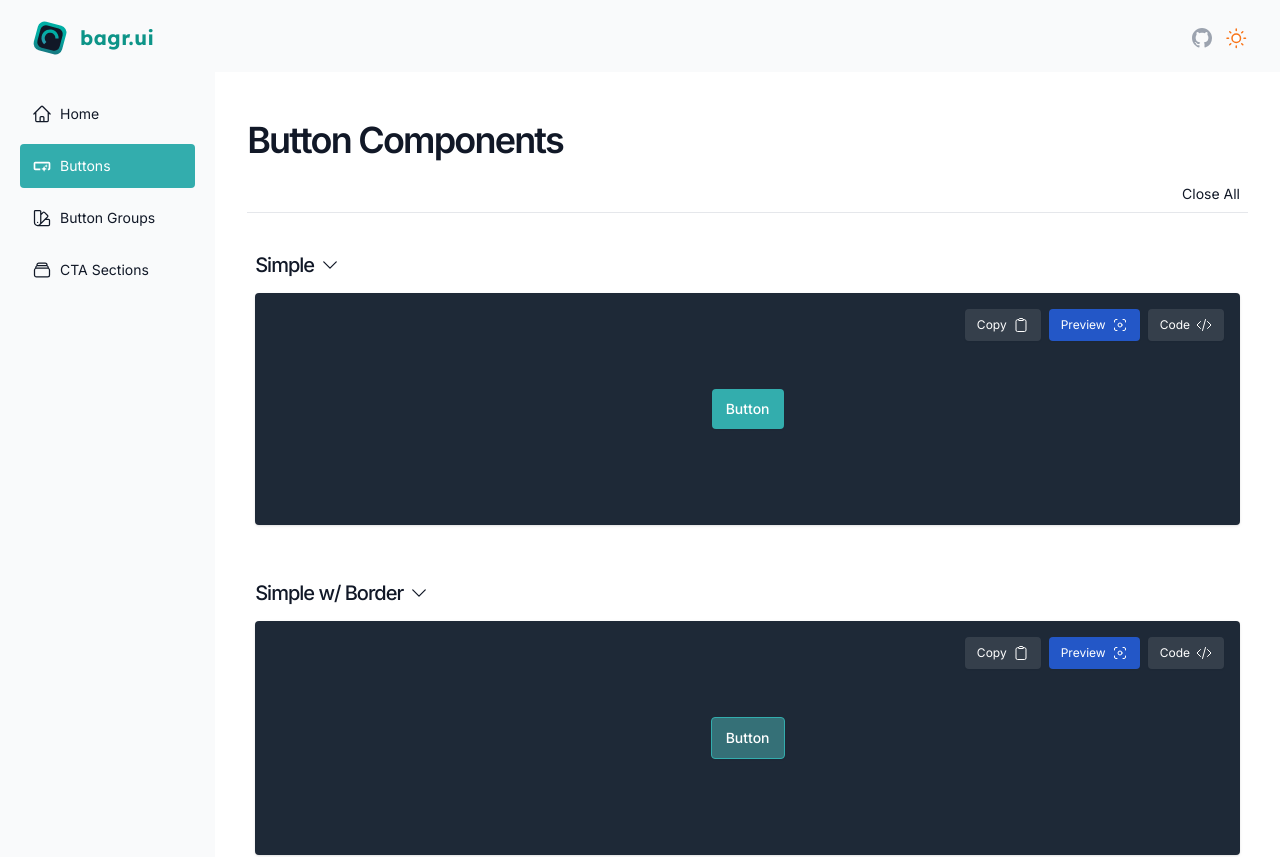
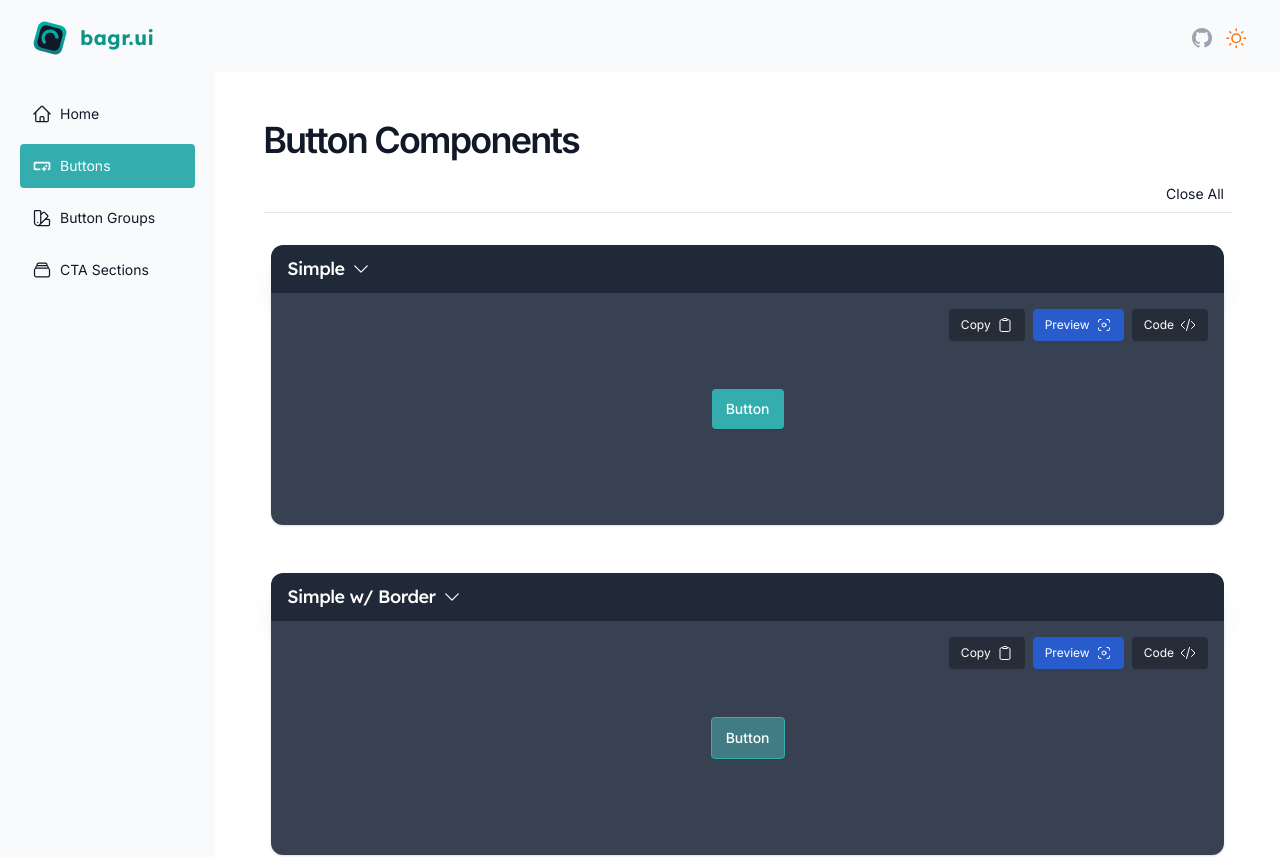
Before and after one commit to kiko-g/bagr-ui, a Next.js app: page /ui/buttons in a window 1280 px wide. Shown: the top 857 px of the page. Built offline with nearby package versions, Linux system fonts and the light colour scheme.

Commit message:
fix: styles

```diff
--- a/components/ComponentShowcase.tsx
+++ b/components/ComponentShowcase.tsx
@@ -10,8 +10,9 @@ import {
 } from "@heroicons/react/24/outline"
 import { Prism as SyntaxHighlighter } from "react-syntax-highlighter"
 import { coldarkDark } from "react-syntax-highlighter/dist/cjs/styles/prism"
-import { JetBrains_Mono } from "next/font/google"
+import { JetBrains_Mono, Lexend } from "next/font/google"
 
+const lexend = Lexend({ subsets: ["latin"] })
 const jetBrainsMono = JetBrains_Mono({ subsets: ["latin"] })
 
 type Props = {
@@ -46,11 +47,13 @@ export function ComponentShowcase({ name, path, collapseAll = false, Component }
         <Disclosure.Button
           onClick={() => setIsOpen((prev) => !prev)}
           className={classNames(
-            isOpen ? "" : "",
-            "flex items-center gap-x-1.5 rounded px-2 py-1.5 transition hover:text-blue-600 hover:underline dark:hover:text-blue-500",
+            isOpen ? "rounded-t-xl" : "rounded-xl",
+            "mx-2 flex items-center gap-x-1.5 bg-gray-800 px-4 py-2.5 text-white shadow-xl transition hover:bg-primary-900 dark:bg-secondary-900/20 dark:hover:bg-secondary-900/60",
           )}
         >
-          <span className="text-left text-lg font-medium tracking-tighter lg:text-xl">{name}</span>
+          <span className={classNames(lexend.className, "text-left text-lg font-medium tracking-tight lg:text-lg")}>
+            {name}
+          </span>
           <ChevronDownIcon className="h-5 w-5" />
         </Disclosure.Button>
 
@@ -63,7 +66,7 @@ export function ComponentShowcase({ name, path, collapseAll = false, Component }
           leaveFrom="transform scale-100 opacity-100"
           leaveTo="transform scale-95 opacity-0"
         >
-          <Disclosure.Panel className="mb-8 mt-2 px-2">
+          <Disclosure.Panel className="mb-8 px-2">
             <div className="group relative">
               {/* Controls */}
               <div className="absolute right-4 top-4 flex items-center justify-end gap-2">
@@ -76,7 +79,7 @@ export function ComponentShowcase({ name, path, collapseAll = false, Component }
             {/* Showcase */}
             {isCodeVisible ? (
               code === "" ? (
-                <div className="flex w-full items-center justify-center rounded bg-[#1E2937] px-8 py-24 shadow dark:bg-white/5">
+                <div className="flex w-full items-center justify-center rounded-b-xl bg-[#1E2937] px-8 py-24 shadow dark:bg-black/10">
                   <svg
                     fill="none"
                     xmlns="http://www.w3.org/2000/svg"
@@ -107,9 +110,10 @@ export function ComponentShowcase({ name, path, collapseAll = false, Component }
                     style={coldarkDark}
                     customStyle={{
                       whiteSpace: "pre-wrap",
-                      borderRadius: "0.25rem",
+                      borderRadius: "0 0 0.75rem 0.75rem",
                       minHeight: "400px",
                       maxHeight: "600px",
+                      margin: "0",
                     }}
                   >
                     {code}
@@ -117,7 +121,7 @@ export function ComponentShowcase({ name, path, collapseAll = false, Component }
                 </div>
               )
             ) : (
-              <div className="flex w-full items-center justify-center rounded bg-[#1E2937] px-8 py-24 shadow dark:bg-white/5">
+              <div className="flex w-full items-center justify-center rounded-b-xl bg-gray-700 px-8 py-24 shadow dark:bg-black/40">
                 <Component />
               </div>
             )}
@@ -149,7 +153,7 @@ function CopyCodeButton({ text }: { text: string }) {
         "flex items-center justify-start gap-1.5 rounded px-3 py-2 text-xs shadow-sm transition disabled:cursor-not-allowed",
         isCopied
           ? "bg-teal-600 text-white"
-          : "bg-white/10 text-white hover:bg-blue-600/80 hover:text-white dark:bg-black/20 dark:hover:bg-blue-500/60",
+          : "bg-black/30 text-white hover:bg-blue-600/80 hover:text-white dark:bg-black/40 dark:hover:bg-blue-500/60",
       )}
     >
       <span>{isCopied ? "Copied" : "Copy"}</span>
@@ -165,7 +169,7 @@ function ViewComponentButton({ isCodeVisible, action }: { isCodeVisible: boolean
       className={classNames(
         "flex items-center justify-start gap-1.5 rounded px-3 py-2 text-xs text-white shadow-sm transition hover:text-white disabled:cursor-not-allowed",
         isCodeVisible
-          ? "bg-white/10 hover:bg-blue-600/80 dark:bg-black/20 dark:hover:bg-blue-500/60"
+          ? "bg-black/30 hover:bg-blue-600/80 dark:bg-black/40 dark:hover:bg-blue-500/60"
           : "bg-blue-600/80 text-white hover:opacity-80 dark:bg-blue-500/60 dark:hover:opacity-80",
       )}
     >
@@ -183,7 +187,7 @@ function ViewCodeButton({ isCodeVisible, action }: { isCodeVisible: boolean; act
         "flex items-center justify-start gap-1.5 rounded px-3 py-2 text-xs text-white shadow-sm transition hover:text-white disabled:cursor-not-allowed",
         isCodeVisible
           ? "bg-blue-600/80 text-white hover:opacity-80 dark:bg-blue-500/60 dark:hover:opacity-80"
-          : "bg-white/10 hover:bg-blue-600/80 dark:bg-black/20 dark:hover:bg-blue-500/60",
+          : "bg-black/30 hover:bg-blue-600/80 dark:bg-black/40 dark:hover:bg-blue-500/60",
       )}
     >
       <span className="hidden lg:inline-flex">Code</span>
@@ -191,69 +195,3 @@ function ViewCodeButton({ isCodeVisible, action }: { isCodeVisible: boolean; act
     </button>
   )
 }
-
-function ViewCodeSwitch({
-  viewCode,
-  toggle,
-  modern = true,
-}: {
-  viewCode: boolean
-  toggle: () => void
-  modern?: boolean
-}) {
-  return modern ? (
-    <Switch
-      checked={viewCode}
-      onChange={toggle}
-      className="flex items-center justify-start rounded border-4 border-gray-900/5 bg-gray-900/5 text-sm shadow-sm transition dark:border-white/5 dark:bg-white/5"
-    >
-      <span className="sr-only">Use setting</span>
-      <span
-        className={classNames(
-          "flex items-center gap-x-2 rounded-l px-3 py-2 transition",
-          viewCode
-            ? "bg-gray-900/5 hover:bg-blue-600/50 hover:text-white dark:bg-white/5 dark:hover:bg-blue-500/30"
-            : "bg-blue-600/80 text-white hover:bg-blue-600/60 dark:bg-blue-500/60 dark:hover:bg-blue-500/30",
-        )}
-      >
-        <span className="hidden lg:inline-flex">Preview</span>
-        <ViewfinderCircleIcon className="h-5 w-5" />
-      </span>
-      <span
-        className={classNames(
-          "flex items-center gap-x-2 rounded-r px-3 py-2 transition",
-          viewCode
-            ? "bg-blue-600/80 text-white hover:bg-blue-600/60 dark:bg-blue-500/60 dark:hover:bg-blue-500/30"
-            : "bg-gray-900/5 hover:bg-blue-600/50 hover:text-white dark:bg-white/5 dark:hover:bg-blue-500/30",
-        )}
-      >
-        <span className="hidden lg:inline-flex">Code</span>
-        <CodeBracketIcon className="h-5 w-5" />
-      </span>
-    </Switch>
-  ) : (
-    <Switch
-      checked={viewCode}
-      onChange={toggle}
-      className={classNames(
-        viewCode ? "bg-blue-600" : "bg-blue-600/20 dark:bg-blue-600/30",
-        "relative inline-flex h-[34px] w-[62px] shrink-0 cursor-pointer items-center rounded-full border-2 border-transparent px-[1px] py-[2px] transition-colors duration-200 ease-in-out focus:outline-none focus-visible:ring-2  focus-visible:ring-white focus-visible:ring-opacity-75",
-      )}
-    >
-      <span className="sr-only">Use setting</span>
-      <span
-        aria-hidden="true"
-        className={classNames(
-          viewCode ? "translate-x-7" : "translate-x-0",
-          "pointer-events-none flex h-7 w-7 transform items-center justify-center rounded-full bg-white shadow-lg ring-0 transition duration-200 ease-in-out",
-        )}
-      >
-        {viewCode ? (
-          <ViewfinderCircleIcon className="h-5 w-5 text-gray-800" />
-        ) : (
-          <CodeBracketIcon className="h-5 w-5 text-gray-800" />
-        )}
-      </span>
-    </Switch>
-  )
-}
--- a/components/Layout.tsx
+++ b/components/Layout.tsx
@@ -34,12 +34,12 @@ export function Layout({ children, location = "Unknown", sidebar = false }: Prop
         {sidebar ? (
           <div className="flex flex-1">
             <Sidebar location={location} />
-            <article className="max-w-8xl flex flex-1 flex-col items-start justify-start px-4 xl:px-8">
+            <article className="max-w-8xl flex flex-1 flex-col items-start justify-start px-6 xl:px-12">
               {children}
             </article>
           </div>
         ) : (
-          <article className="max-w-8xl flex flex-1 flex-col items-start justify-start px-4 xl:px-8">
+          <article className="max-w-8xl flex flex-1 flex-col items-start justify-start bg-white px-6 dark:bg-gray-900 xl:px-12">
             {children}
           </article>
         )}
--- a/components/button-groups/ButtonGroupJoined.tsx
+++ b/components/button-groups/ButtonGroupJoined.tsx
@@ -19,21 +19,21 @@ export function ButtonGroupJoined({}: Props) {
     <div className="flex items-center">
       <button
         onClick={myFunctionA}
-        className="rounded-l bg-gray-700 px-3.5 py-2.5 text-sm font-medium text-white shadow-sm transition hover:bg-gray-600 focus:ring disabled:cursor-not-allowed disabled:opacity-25 dark:bg-sky-600/30 dark:hover:bg-sky-600"
+        className="rounded-l bg-gray-800 px-3.5 py-2.5 text-sm font-medium text-white shadow-sm transition hover:opacity-80 focus:ring disabled:cursor-not-allowed disabled:opacity-25 dark:bg-sky-600/30 dark:hover:bg-sky-600"
       >
         Button A
       </button>
 
       <button
         onClick={myFunctionB}
-        className="bg-gray-700 px-3.5 py-2.5 text-sm font-medium text-white shadow-sm transition hover:bg-gray-600 focus:ring disabled:cursor-not-allowed disabled:opacity-25 dark:bg-sky-600/30 dark:hover:bg-sky-600"
+        className="bg-gray-800 px-3.5 py-2.5 text-sm font-medium text-white shadow-sm transition hover:opacity-80 focus:ring disabled:cursor-not-allowed disabled:opacity-25 dark:bg-sky-600/30 dark:hover:bg-sky-600"
       >
         Button B
       </button>
 
       <button
         onClick={myFunctionC}
-        className="rounded-r bg-gray-700 px-3.5 py-2.5 text-sm font-medium text-white shadow-sm transition hover:bg-gray-600 focus:ring disabled:cursor-not-allowed disabled:opacity-25 dark:bg-sky-600/30 dark:hover:bg-sky-600"
+        className="rounded-r bg-gray-800 px-3.5 py-2.5 text-sm font-medium text-white shadow-sm transition hover:opacity-80 focus:ring disabled:cursor-not-allowed disabled:opacity-25 dark:bg-sky-600/30 dark:hover:bg-sky-600"
       >
         Button C
       </button>
--- a/pages/index.tsx
+++ b/pages/index.tsx
@@ -62,6 +62,13 @@ function Sections() {
       folder: "buttons",
       count: null,
       description: "A collection of buttons with different styles and functionalities.",
+    },
+    {
+      title: "Button Groups",
+      link: "/ui/button-groups",
+      folder: "button-groups",
+      count: null,
+      description: "A collection of sections with multiple buttons with different styles and functionalities.",
     },
     {
       title: "CTA Sections",
--- a/pages/ui/button-groups.tsx
+++ b/pages/ui/button-groups.tsx
@@ -14,7 +14,7 @@ export default function ButtonGroups() {
 
   return (
     <Layout location="Button Groups" sidebar>
-      <section className="mb-24 w-full pb-6 pt-4 lg:pb-8 lg:pt-6 xl:pb-12 xl:pt-8">
+      <section className="mb-24 w-full py-6 lg:py-8 xl:py-12">
         <h2 className="mb-4 text-xl font-semibold tracking-tighter lg:text-4xl">Button Components</h2>
 
         <div className="mb-8 flex items-center justify-end gap-x-4 border-b border-gray-200 px-2 py-2 dark:border-gray-700">
--- a/styles/globals.css
+++ b/styles/globals.css
@@ -3,7 +3,7 @@
 @tailwind utilities;
 
 *::selection {
-  @apply bg-rose-600/70 text-white dark:bg-teal-600/70;
+  @apply bg-primary/70 text-white dark:bg-secondary/70;
 }
 
 html {
```
